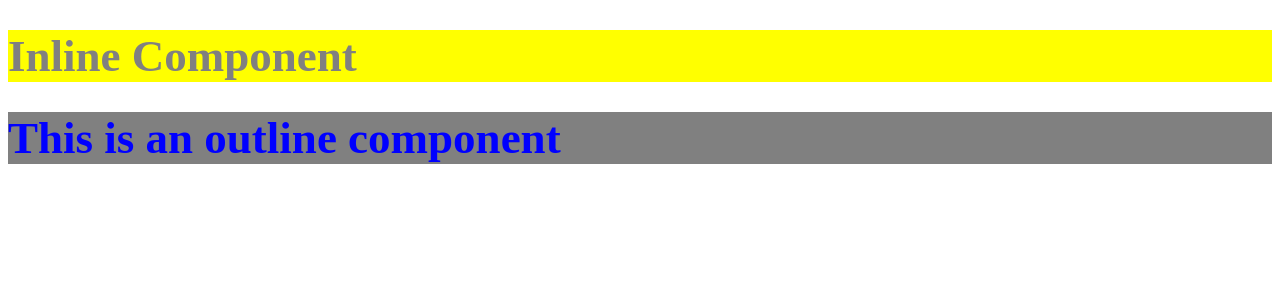
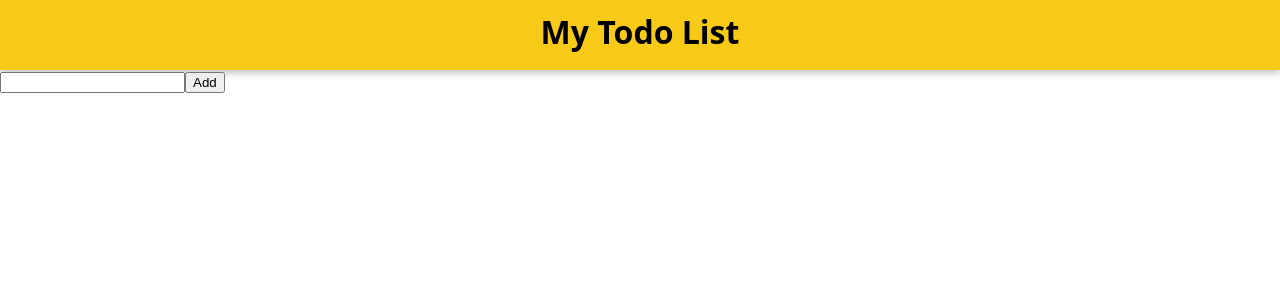
Before and after one commit to Heidi4/react-todoapp, a React (Vite) app: page / in a window 1280 px wide. Shown: the top 300 px of the page. Built offline with nearby package versions, Linux system fonts and the light colour scheme.

Commit message:
Created a Form and TodoItem  and set the Todo.jsx as the parent Component - on the parent practised lifting state up to create shared state on parent then pass as props and make the components accept props

```diff
--- /dev/null
+++ b/src/App.css
@@ -0,0 +1,5 @@
+body{
+  margin: 0;
+  font-family: system-ui, -apple-system, BlinkMacSystemFont, 'Segoe UI', Roboto, Oxygen, Ubuntu, Cantarell, 'Open Sans', 'Helvetica Neue', sans-serif;
+
+}
--- a/src/App.jsx
+++ b/src/App.jsx
@@ -1,12 +1,11 @@
-import InlineComponent from "./components/InlineComponent";
-import OutLine from "./components/OutLine";
+import Header from "./components/Header";
 import Todo from "./components/Todo";
+import "./App.css"
 function App() {
   return (
     <div className="App">
-      <InlineComponent></InlineComponent>
-      <OutLine />
-      {/* <Todo /> */}
+      <Header />
+      <Todo />
     </div>
   );
 }
--- /dev/null
+++ b/src/components/Form.jsx
@@ -0,0 +1,26 @@
+import React from "react";
+import { useState } from "react";
+
+function Form({todos, setTodos}) {
+  const [todo, setTodo] = useState("");
+
+  function handleOnclick(e) {
+    e.preventDefault();
+    setTodos([...todos, todo]);
+    setTodo("");
+  }
+  return (
+    <form>
+      <input
+        onChange={(e) => {
+          setTodo(e.target.value);
+        }}
+        type="text"
+        value={todo}
+      />
+      <button onClick={handleOnclick}>Add</button>
+    </form>
+  );
+}
+
+export default Form;
--- /dev/null
+++ b/src/components/Header.jsx
@@ -0,0 +1,11 @@
+import React from 'react'
+import styles from "./header.module.css"
+function Header() {
+  return (
+    <div className={styles.header}>
+      My Todo List
+    </div>
+  )
+}
+
+export default Header
--- a/src/components/InlineComponent.jsx
+++ /dev/null
@@ -1,11 +0,0 @@
-
-import styles from "./inlinecomponent.module.css"
-function InlineComponent() {
-  return (
-    <div>
-      <h1 className={styles.header}>Inline Component</h1>
-    </div>
-  );
-}
-
-export default InlineComponent;
--- a/src/components/OutLine.jsx
+++ /dev/null
@@ -1,11 +0,0 @@
-import styles from "./outline.module.css";
-
-function OutLine() {
-  return (
-    <div>
-      <h1 className={styles.header}>This is an outline component</h1>
-    </div>
-  );
-}
-
-export default OutLine;
--- a/src/components/Todo.jsx
+++ b/src/components/Todo.jsx
@@ -1,29 +1,13 @@
 import React, { useState } from "react";
-import TodoItem from "./TodoItem";
+import Form from "./Form";
+import TodoList from "./TodoList";
 
 function Todo() {
-  const [todo, setTodo] = useState("");
   const [todos, setTodos] = useState([]);
-  function handleOnclick(e) {
-    e.preventDefault();
-    setTodos([...todos, todo]);
-    setTodo("");
-  }
   return (
     <div>
-      <form>
-        <input
-          onChange={(e) => {
-            setTodo(e.target.value);
-          }}
-          type="text"
-          value={todo}
-        />
-        <button onClick={handleOnclick}>Add</button>
-      </form>
-      {todos.map((item) => (
-        <TodoItem key={item} item={item}/>
-      ))}
+      <Form todos={todos} setTodos={setTodos}/>
+      <TodoList todos={todos}/>
     </div>
   );
 }
--- /dev/null
+++ b/src/components/TodoList.jsx
@@ -0,0 +1,12 @@
+import React from 'react'
+import TodoItem from "./TodoItem";
+
+function TodoList({todos}) {
+  return (<>{todos.map((item) => (
+      <TodoItem key={item} item={item}/>
+    ))}
+    </>
+  )
+}
+
+export default TodoList
--- /dev/null
+++ b/src/components/header.module.css
@@ -0,0 +1,9 @@
+.header{
+  background-color: #f7ca18;
+  text-align: center;
+  font-weight: bold;
+  height: 50px;
+  padding: 10px;
+  font-size: 2em;
+  box-shadow: 0 4px 6px rgba(0, 0, 0, 0.2);
+}
--- a/src/components/inlinecomponent.module.css
+++ /dev/null
@@ -1,5 +0,0 @@
-.header{
-  color: grey;
-  background-color: yellow;
-  font-size: 45px;
-}
--- a/src/components/outline.module.css
+++ /dev/null
@@ -1,5 +0,0 @@
-.header {
-  color: blue;
-  background-color: grey;
-  font-size: 45px;
-}
```
